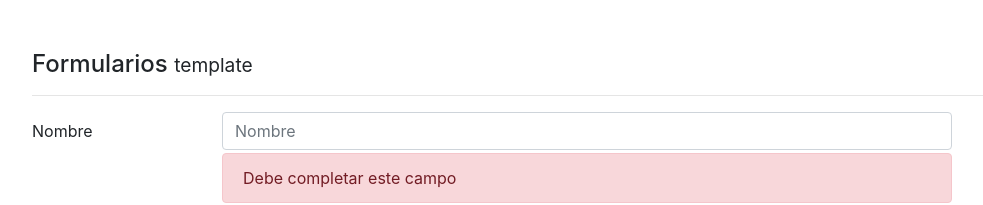
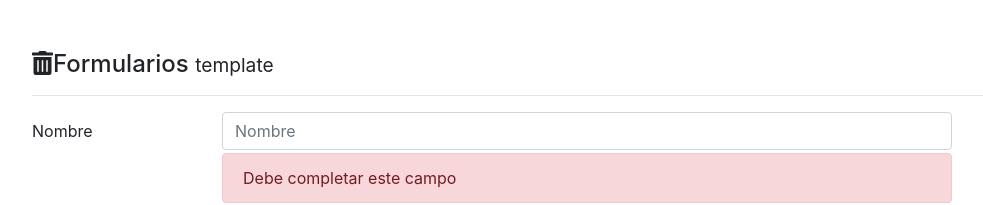
Before and after one commit to armandoDIaz16/08-formularios, an Angular app: page / in a window 1280 px wide. Shown: the top 205 px of the page, without its empty margins (53-1036 px from the left). Built offline with nearby package versions, Linux system fonts and the light colour scheme.

Commit message:
USO DE FONT AWESOME

```diff
--- a/package.json
+++ b/package.json
@@ -19,6 +19,9 @@
     "@angular/platform-browser": "~8.2.7",
     "@angular/platform-browser-dynamic": "~8.2.7",
     "@angular/router": "~8.2.7",
+    "@fortawesome/angular-fontawesome": "^0.5.0",
+    "@fortawesome/fontawesome-svg-core": "^1.2.27",
+    "@fortawesome/free-solid-svg-icons": "^5.12.1",
     "rxjs": "~6.4.0",
     "tslib": "^1.10.0",
     "zone.js": "~0.9.1"
--- a/src/app/app.module.ts
+++ b/src/app/app.module.ts
@@ -5,6 +5,9 @@ import { FormsModule } from '@angular/forms';
 import { AppComponent } from './app.component';
 import { TemplateComponent } from './components/template/template.component';
 import { DataComponent } from './components/data/data.component';
+
+// Font Awesome
+import { FontAwesomeModule } from '@fortawesome/angular-fontawesome';
 
 @NgModule({
   declarations: [
@@ -14,7 +17,8 @@ import { DataComponent } from './components/data/data.component';
   ],
   imports: [
     BrowserModule,
-    FormsModule
+    FormsModule,
+    FontAwesomeModule
   ],
   providers: [],
   bootstrap: [AppComponent]
--- a/src/app/components/template/template.component.html
+++ b/src/app/components/template/template.component.html
@@ -1,4 +1,4 @@
-<h4>Formularios <small>template</small></h4>
+<h4> <fa-icon [icon]="deleteIcon"></fa-icon>Formularios <small>template</small></h4>
 <hr>
 <form (ngSubmit)="guardar(forma)" #forma="ngForm" novalidate="">
 
--- a/src/app/components/template/template.component.ts
+++ b/src/app/components/template/template.component.ts
@@ -1,6 +1,8 @@
 import { Component, OnInit } from '@angular/core';
 import { NgForm } from '@angular/forms';
 import { Usuario } from '../../models/usuario.model';
+import { faCoffee } from '@fortawesome/free-solid-svg-icons';
+import { faTrashAlt } from '@fortawesome/free-solid-svg-icons';
 
 
 @Component({
@@ -9,6 +11,10 @@ import { Usuario } from '../../models/usuario.model';
   styleUrls: ['../../app.component.css']
 })
 export class TemplateComponent implements OnInit {
+
+  // icons the fontAwesome
+  faCoffee = faCoffee;
+  deleteIcon = faTrashAlt;
 
   usuario: Usuario = {
     nombre: null,
```
Also changed, not shown: 1 other file (tests, documents, lock files or other folders).
